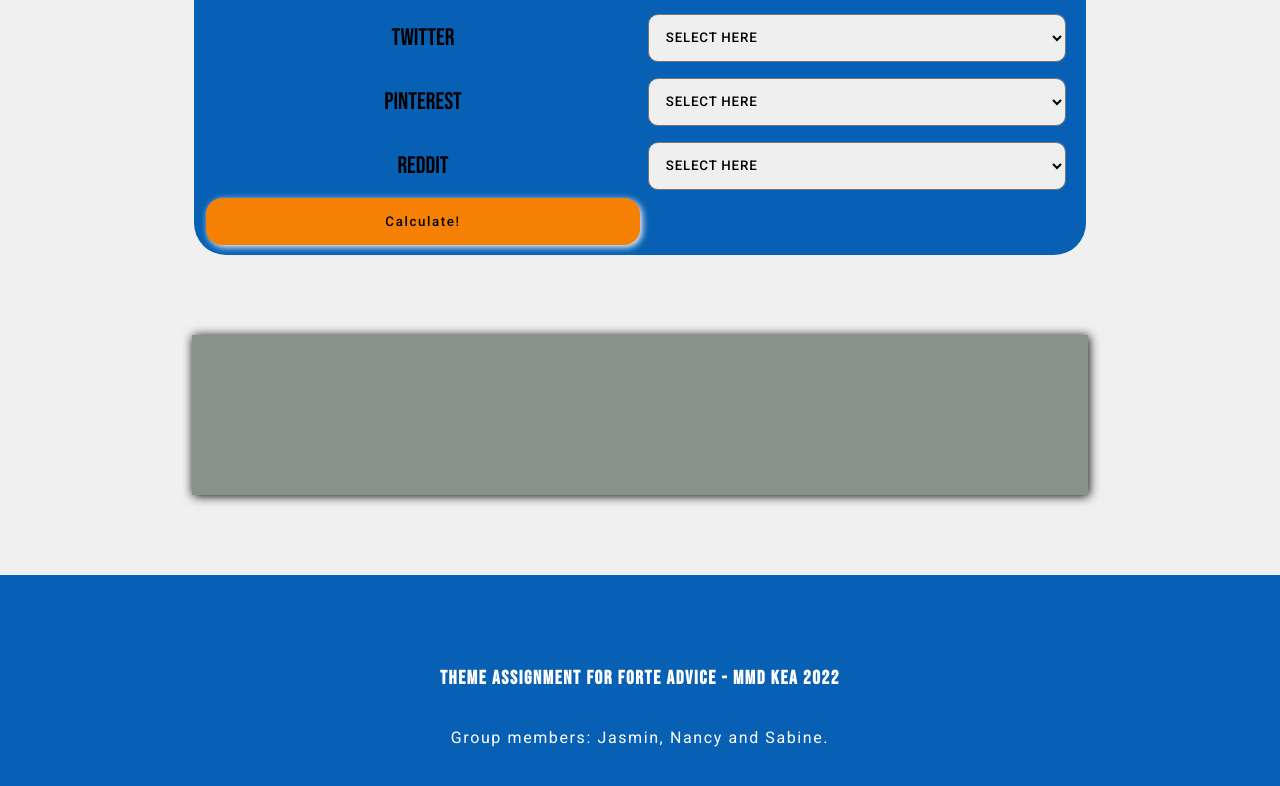
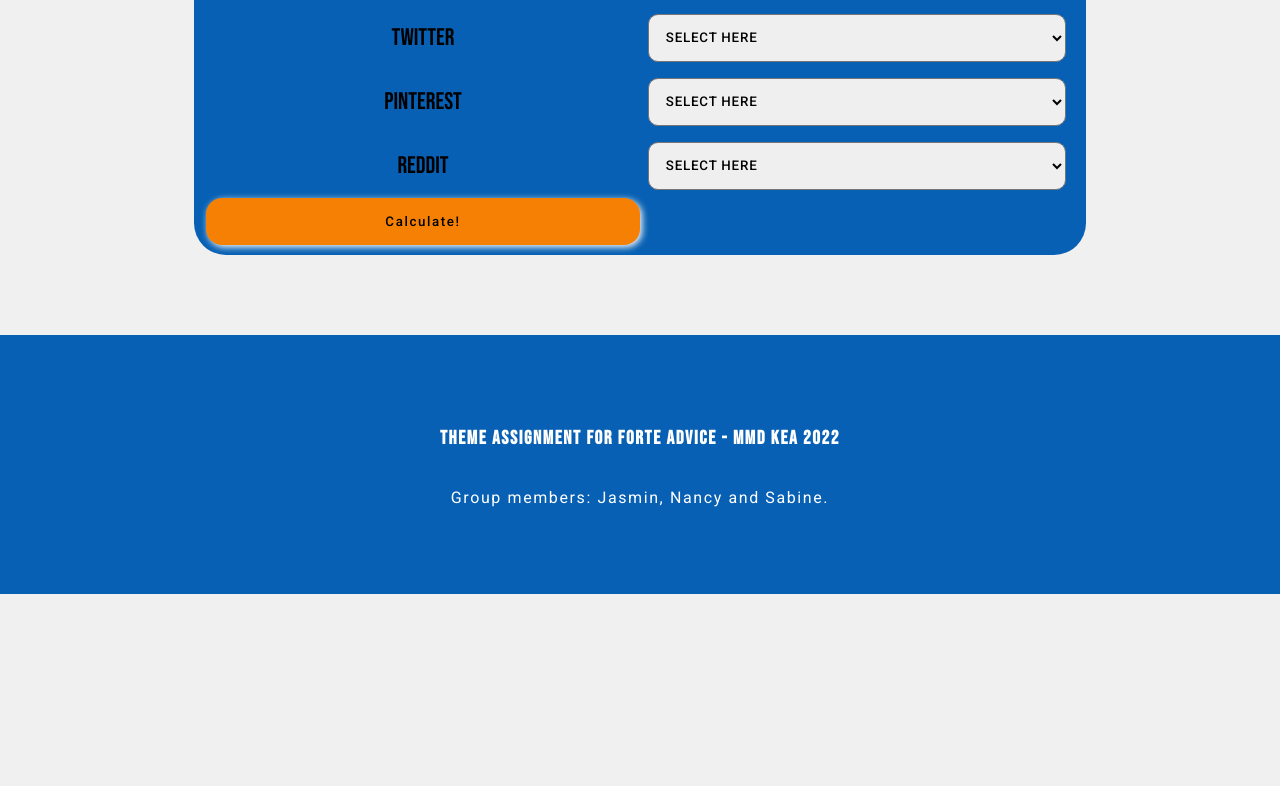
Before and after one commit to Yase0236/advice, a React (Vite) app: page / in a window 1280 px wide. Shown: the part 1021-1807 px from the top of the page. After the commit the page ends 1615 px from the top, so only its background shows below. Built offline with nearby package versions, Linux system fonts and the light colour scheme.

Commit message:
removing the padding

```diff
--- a/components/Results.jsx
+++ b/components/Results.jsx
@@ -5,7 +5,9 @@ export default function Results(props) {
   return (
     <>
       <section>
-        <h2 className="result_text">{props.result}</h2>
+        <h2 style={{}} className="result_text">
+          {props.result}
+        </h2>
       </section>
     </>
   );
--- a/src/index.css
+++ b/src/index.css
@@ -68,10 +68,6 @@ a {
   letter-spacing: 0.1rem;
   line-height: 2rem;
 }
-/***************** result section *************/
-.result_hidden {
-  visibility: hidden;
-}
 
 /***************header styling****************/
 .header_styling {
@@ -138,7 +134,6 @@ a {
 .result_text {
   color: white;
   background-color: rgba(30, 54, 40, 0.5);
-  padding: 5rem;
   box-shadow: 1px 1px 10px black;
   margin-top: 5rem;
   margin-bottom: 5rem;
```
